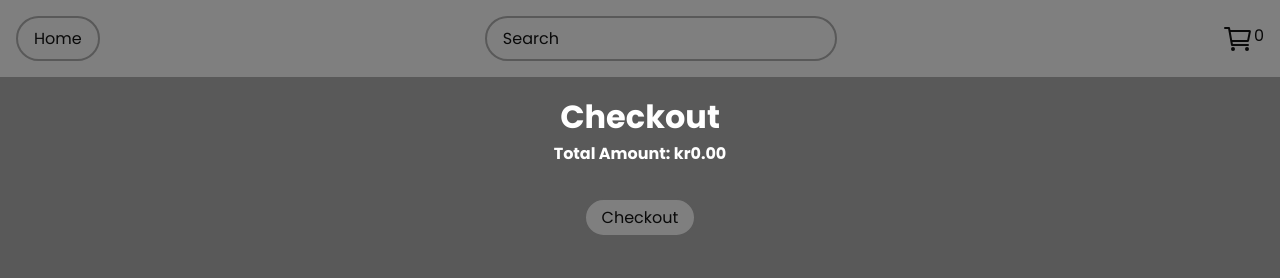
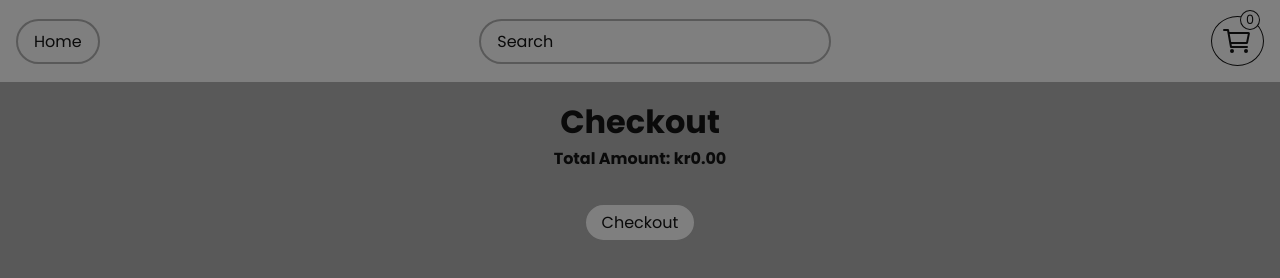
Before and after one commit to AndersenIA/Movie-website-API, a plain HTML site: page checkout.html in a window 1280 px wide. Drawn offline with nearby package versions, Linux system fonts and the light colour scheme.

Commit message:
Work in the morning

```diff
--- a/checkout.js
+++ b/checkout.js
@@ -1,4 +1,4 @@
-// Function to load cart data from local storage and display it
+// // Function to load cart data from local storage and display it
 function loadCheckout() {
   const savedCart = localStorage.getItem("cart");
   const checkoutList = document.getElementById("checkoutContent");
@@ -56,3 +56,5 @@ function clearCart() {
   updateCartCount(); // Update the cart count
   saveCart(); // Save the empty cart to local storage
 }
+
+////////////////////////////////////////////////////////////////////
--- a/movie.js
+++ b/movie.js
@@ -66,10 +66,6 @@ function displayMovieDetails(movie) {
       const productPrice = parseFloat(e.target.getAttribute("data-price"));
       const productImage = e.target.getAttribute("data-image");
 
-      // console.log("Product Name:", productName);
-      // console.log("Product Price:", productPrice);
-      // console.log("Product Image:", productImage);
-
       addToCart(productName, productPrice, productImage);
     });
 
--- a/style.css
+++ b/style.css
@@ -205,6 +205,15 @@ header {
   font-size: 2rem;
   display: flex;
   text-decoration: none;
+  border: 1px solid var(--menu-color);
+  border-radius: 50%;
+  padding: 0.5rem 0.6rem;
+}
+
+.cart:hover {
+  color: var(--menu-color);
+  background-color: var(--primary-color);
+  border: 1px solid var(--primary-color);
 }
 
 .cart-popup {
@@ -256,12 +265,22 @@ header {
   background-color: transparent;
   border: none;
   color: var(--menu-color);
-  padding-left: 1rem;
+  margin-left: 1rem;
   cursor: pointer;
 }
 
 #cartCount {
-  font-size: 1rem;
+  position: absolute;
+  font-size: 0.8rem;
+  right: 20px;
+  top: 10px;
+  border: solid 1px var(--menu-color);
+  border-radius: 50%;
+  padding: 0px 5px;
+  display: flex;
+  justify-content: center;
+  align-items: center;
+  background-color: var(--secondary-color);
 }
 
 /***********************************************************************************/
@@ -277,27 +296,29 @@ header {
   padding-top: 1rem;
 }
 .checkout-header {
-  color: white;
+  color: var(--menu-color);
 }
 
 .checkout-img {
   height: 15rem;
+  border-radius: 15px;
+  box-shadow: 0 0 5px 0px var(--menu-color);
 }
 
 .checkout-product-name {
-  color: white;
+  color: var(--menu-color);
 }
 
 .checkout-quantity {
-  color: white;
+  color: var(--menu-color);
 }
 
 .checkout-total-price {
-  color: white;
+  color: var(--menu-color);
 }
 
 #totalPrice {
-  color: white;
+  color: var(--menu-color);
 }
 
 .checkout-btn {
@@ -387,5 +408,4 @@ header {
 
 .dots {
   display: inline-block;
-  animation: dots 1s steps(5, end) infinite;
 }
```
